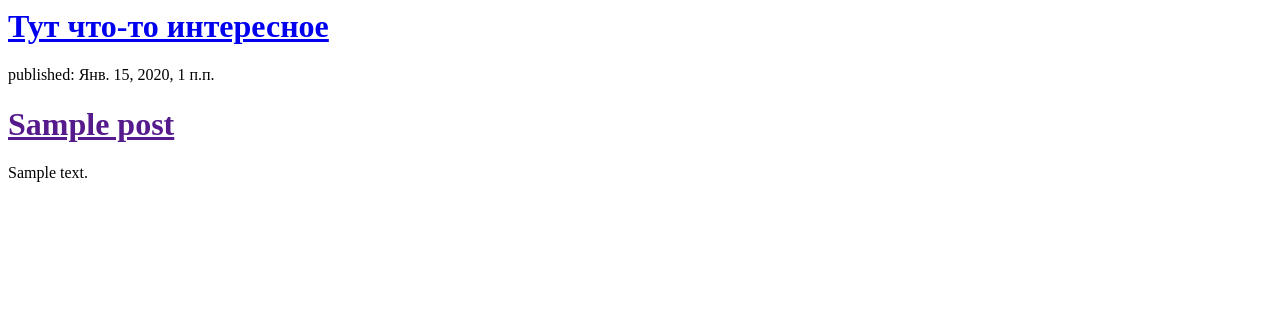
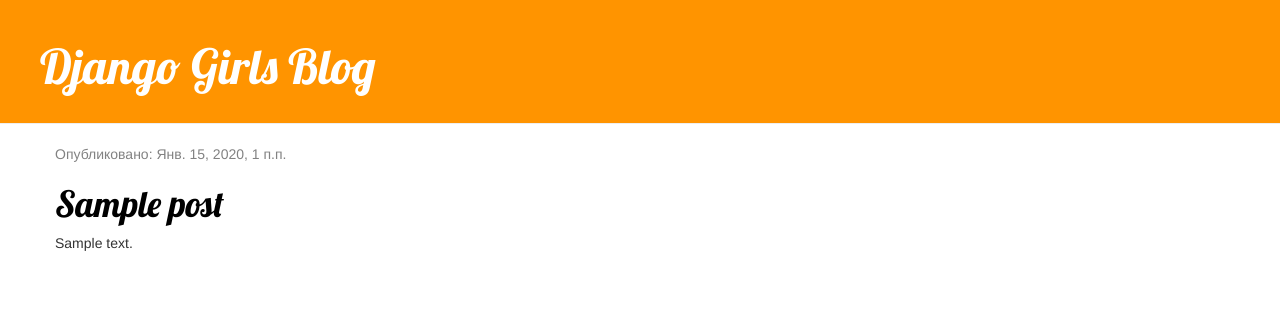
Before and after one commit to GiwiKiwi/Texter, a Django app: template texter/templates/texter/post_list.html in a window 1280 px wide. Shown: the top 322 px of the page. Run offline with Django 3.2, Linux system fonts and the light colour scheme; the template is opened without the code that fills it: values that come from a table or form of the project are taken from there, others are empty; tables that the repository leaves empty hold one stand-in row (values such as "Sample post"); some libraries are stand-ins or nearby versions.

Commit message:
add CSS and more HTML

```diff
--- /dev/null
+++ b/texter/static/css/blog.css
@@ -0,0 +1,46 @@
+.page-header {
+    background-color: #ff9400;
+    margin-top: 0;
+    padding: 20px 20px 20px 40px;
+}
+
+.page-header h1, .page-header h1 a, .page-header h1 a:visited, .page-header h1 a:active {
+    color: #ffffff;
+    font-size: 36pt;
+    text-decoration: none;
+}
+
+.content {
+    margin-left: 40px;
+}
+
+h1, h2, h3, h4 {
+    font-family: 'Lobster', cursive;
+}
+
+.date {
+    color: #828282;
+}
+
+.save {
+    float: right;
+}
+
+.post-form textarea, .post-form input {
+    width: 100%;
+}
+
+.top-menu, .top-menu:hover, .top-menu:visited {
+    color: #ffffff;
+    float: right;
+    font-size: 26pt;
+    margin-right: 20px;
+}
+
+.post {
+    margin-bottom: 70px;
+}
+
+.post h1 a, .post h1 a:visited {
+    color: #000000;
+}
--- /dev/null
+++ b/texter/templates/texter/base.html
@@ -0,0 +1,27 @@
+{% load staticfiles %}
+<html>
+    <head>
+	    <link rel="stylesheet" href="//maxcdn.bootstrapcdn.com/bootstrap/3.2.0/css/bootstrap.min.css">
+        <link rel="stylesheet" href="//maxcdn.bootstrapcdn.com/bootstrap/3.2.0/css/bootstrap-theme.min.css">
+		<link href="https://fonts.googleapis.com/css?family=Lobster&subset=latin,cyrillic" rel="stylesheet" type="text/css">
+        <link rel="stylesheet" href="{% static 'css/blog.css' %}">
+        <title>Texter programm</title>
+    </head>
+
+	<body>
+		<div class="page-header">
+			<h1><a href="/">Django Girls Blog</a></h1>
+		</div>
+		<div class="content container">
+			<div class="row">
+				<div class="col-md-8">
+				{% block content %}
+				{% endblock %}
+				</div>
+			</div>
+		</div>
+	</body>
+
+</html>
+
+<!-- |linebreaksbr прогоняет текст через фильтр для преобразования переносов строк в параграфы -->
--- a/texter/templates/texter/post_list.html
+++ b/texter/templates/texter/post_list.html
@@ -1,21 +1,13 @@
-<html>
-    <head>
-        <title>Texter programm</title>
-    </head>
-    <body>
-        <div>
-            <h1><a href="/">Тут что-то интересное</a></h1>
-        </div>
+{% extends 'texter/base.html' %}
 
-		{% for post in posts %}
-            <div>
-                <p>published: {{ post.published_date }}</p>
-                <h1><a href="">{{ post.title }}</a></h1>
-                <p>{{ post.text|linebreaksbr }}</p>
-            </div>
-        {% endfor %}
-
-    </body>
-</html>
-
-<!-- |linebreaksbr прогоняет текст через фильтр для преобразования переносов строк в параграфы -->
+{% block content %}
+	{% for post in posts %}
+		<div class="post">
+			<div class="date">
+				<p>Опубликовано: {{ post.published_date }}</p>
+			</div>
+			<h1><a href="{% url 'post_detail' pk=post.pk %}">{{ post.title }}</a></h1>
+			<p>{{ post.text|linebreaksbr }}</p>
+		</div>
+	{% endfor %}
+{% endblock %}
--- a/texter/urls.py
+++ b/texter/urls.py
@@ -3,4 +3,5 @@
 
 urlpatterns = [
     url(r'^$', views.post_list, name='post_list'),
+	url(r'^post/(?P<pk>\d+)/$', views.post_detail, name='post_detail'),
 ]
--- a/texter/views.py
+++ b/texter/views.py
@@ -1,8 +1,13 @@
 from django.shortcuts import render
 from django.utils import timezone
 from .models import Post
+from django.shortcuts import render, get_object_or_404
 # Create your views here.
 
 def post_list(request):
     posts = Post.objects.filter(published_date__lte=timezone.now()).order_by('published_date')
     return render(request, 'texter/post_list.html', {'posts': posts})
+
+def post_detail(request, pk):
+    post = get_object_or_404(Post, pk=pk)
+    return render(request, 'texter/post_detail.html', {'post': post})
```
Also changed, not shown: texter/templates/texter/post_detail.html (added, +13 -0 lines).
